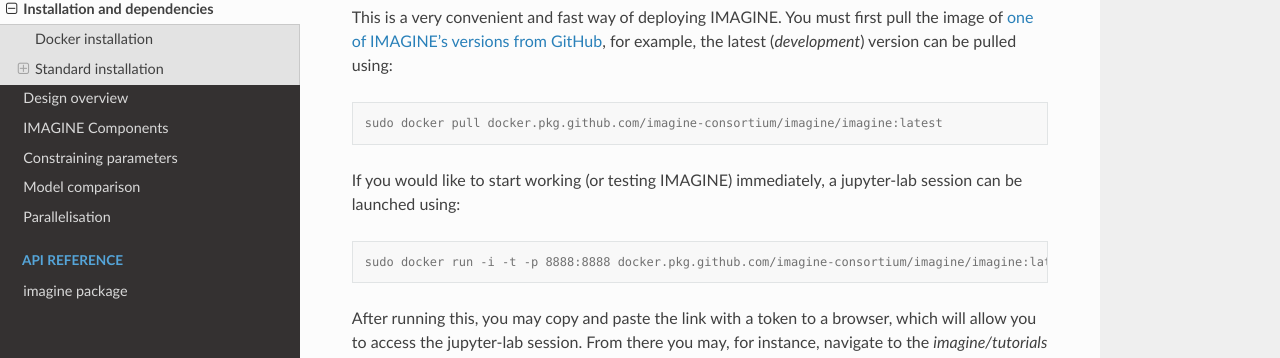
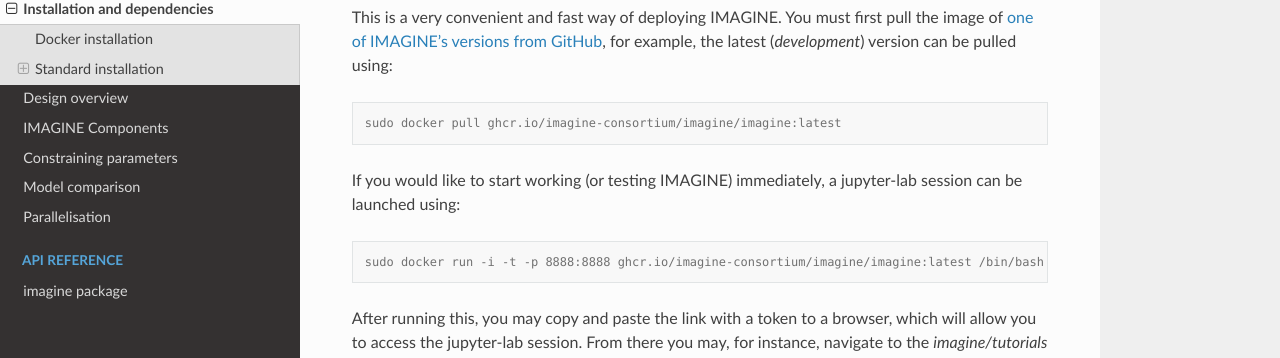
Before and after one commit to IMAGINE-Consortium/imagine, a Sphinx documentation site: the page built from doc/source/installation.rst, in a window 1280 px wide and 900 px high, scrolled down 450 px. Shown: the part 144-502 px from the top of the window. Built offline with Sphinx 7.4.7 and the Read the Docs theme 2.0.0, drawn with Linux system fonts in a browser that asks for light colours; pages that are not in the unit, such as notebooks, are missing from menus.

Commit message:
updated docker path

```diff
--- a/doc/source/installation.rst
+++ b/doc/source/installation.rst
@@ -33,14 +33,14 @@
 
 .. code-block:: console
 
-    sudo docker pull docker.pkg.github.com/imagine-consortium/imagine/imagine:latest
+    sudo docker pull ghcr.io/imagine-consortium/imagine/imagine:latest
 
 If you would like to start working (or testing IMAGINE) immediately, a
 jupyter-lab session can be launched using:
 
 .. code-block:: console
 
-    sudo docker run -i -t -p 8888:8888 docker.pkg.github.com/imagine-consortium/imagine/imagine:latest /bin/bash -c "source ~/jupyterlab.bash"
+    sudo docker run -i -t -p 8888:8888 ghcr.io/imagine-consortium/imagine/imagine:latest /bin/bash -c "source ~/jupyterlab.bash"
 
 After running this, you may copy and paste the link with a token to a browser,
 which will allow you to access the jupyter-lab session. From there you may,
```
